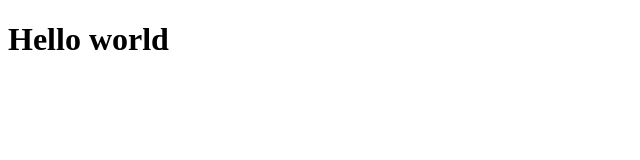
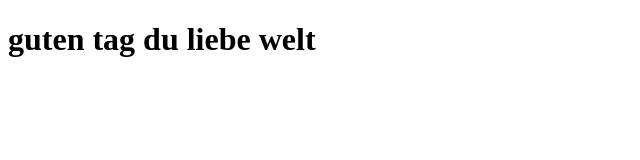
Before and after one commit to hochhause/Demo001, a plain HTML site: page index.html in a window 1280 px wide. Shown: the whole page, without its empty margins (0-640 px from the left). Drawn offline with Linux system fonts and the light colour scheme.

Commit message:
Update index.html

```diff
--- a/index.html
+++ b/index.html
@@ -7,7 +7,7 @@
 </head>
 <body>
     <div class="wrapper">
-        <h1>Hello world</h1>
+        <h1>guten tag du liebe welt</h1>
     </div>
 </body>
 </html>
```
